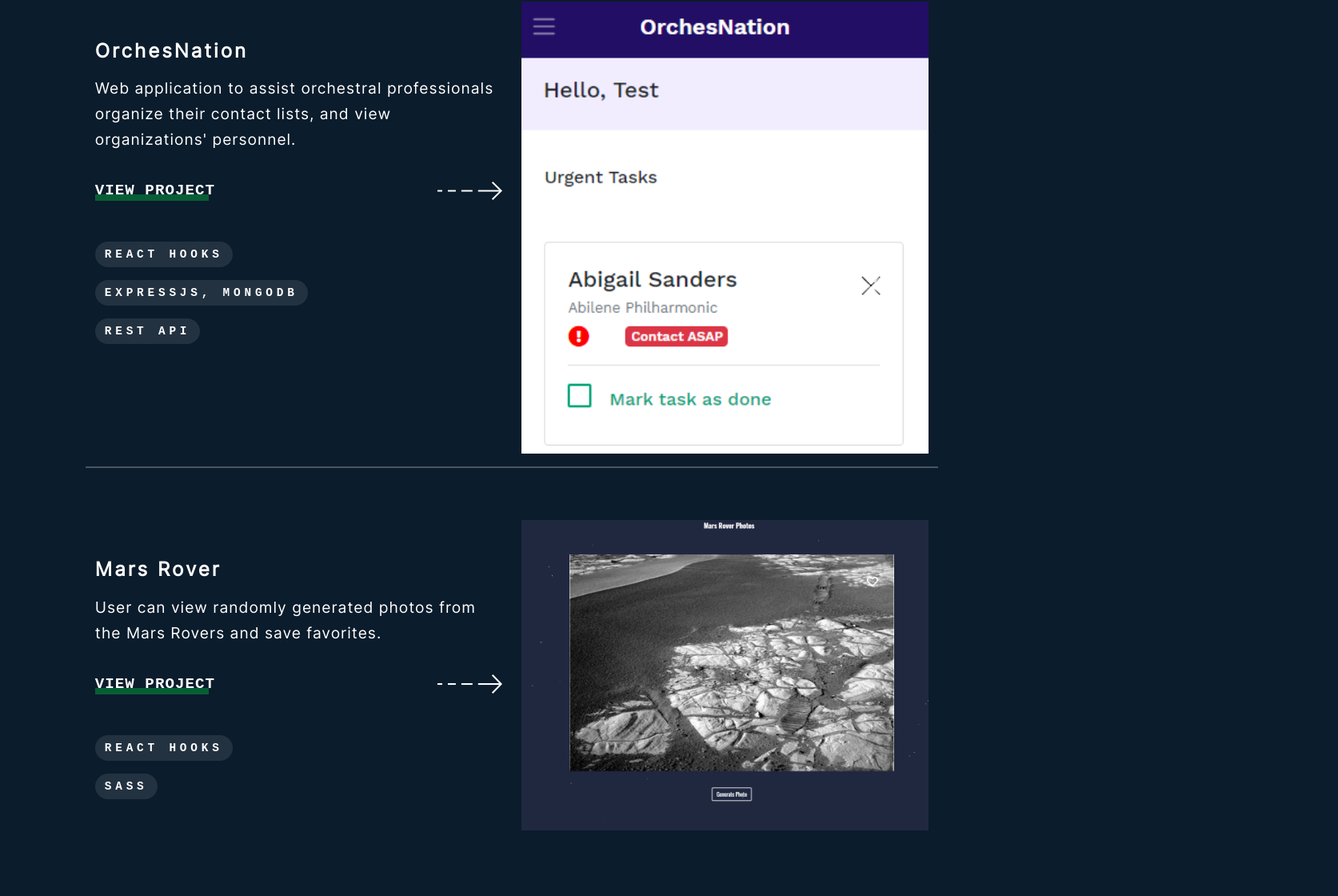
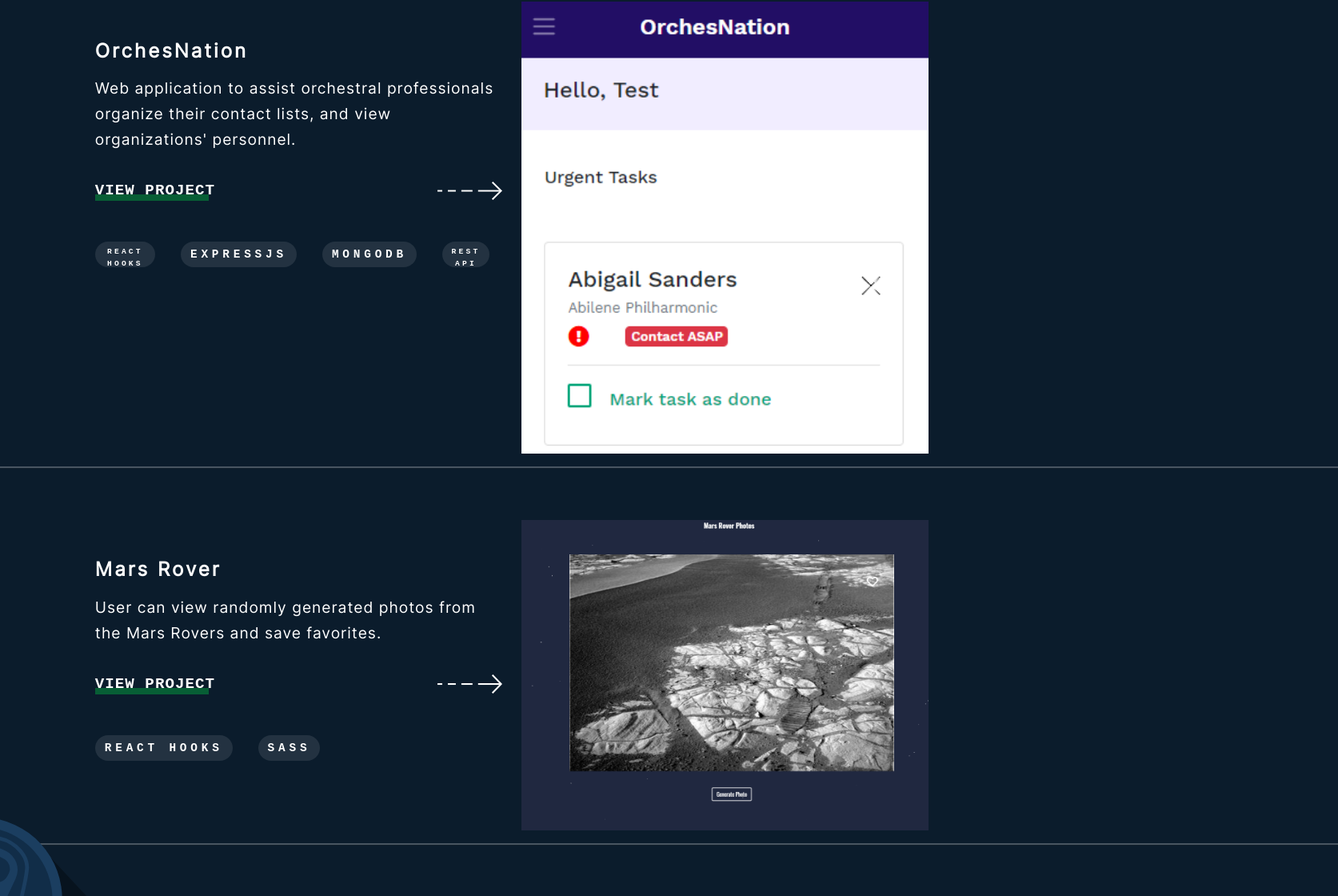
Before and after one commit to thecodingconductor/portfolio-reborn, a React (Create React App) app in the folder frontend/: page / in a window 1280 px wide. Shown: the part 1629-2749 px from the top of the page at 80% size, 1673 px wide, since content can reach past the window. Built offline with nearby package versions, Linux system fonts and the light colour scheme; a web font is replaced by a local one.

Commit message:
working on desktop view

```diff
--- a/frontend/src/components/DesktopFeaturedProjects.js
+++ b/frontend/src/components/DesktopFeaturedProjects.js
@@ -29,7 +29,7 @@ const DesktopFeaturedProjects = () => {
                     </p>
                     <img src={ArrowMobile} alt="View Project"></img>
                 </Container>
-                <Container className="projects-tags-container" fluid>
+                <Container className="projects-tags-container d-flex flex-row justify-content-start" fluid>
                     <Button className="project-tag">Vanilla Javascript</Button>
                     <Button className="project-tag">Flask Backend</Button>
                 </Container>
@@ -54,10 +54,11 @@ const DesktopFeaturedProjects = () => {
                     </p>
                     <img src={ArrowMobile} alt="View Project"></img>
                 </Container>
-                <Container className="projects-tags-container" fluid>
-                    <Button className="project-tag">React Hooks</Button>
-                    <Button className="project-tag">ExpressJS, MongoDB</Button>
-                    <Button className="project-tag">REST API</Button>
+                <Container className="projects-tags-container d-flex flex-row justify-content-start" fluid>
+                    <Button className="project-tag-hooks project-tag">React Hooks</Button>
+                    <Button className="project-tag">ExpressJS</Button>
+                    <Button className="project-tag">MongoDB</Button>
+                    <Button className="project-tag-rest project-tag">REST API</Button>
                 </Container>
               </Container>
               <Container className="desktop-project-right">
@@ -80,7 +81,7 @@ const DesktopFeaturedProjects = () => {
                     </p>
                     <img src={ArrowMobile} alt="View Project"></img>
                 </Container>
-                <Container className="projects-tags-container" fluid>
+                <Container className="projects-tags-container d-flex flex-row justify-content-start" fluid>
                 <Button className="project-tag">React Hooks</Button>
                     <Button className="project-tag">Sass</Button>
                 </Container>
@@ -91,6 +92,7 @@ const DesktopFeaturedProjects = () => {
               </Container>
            </Container>
 
+           <hr className="desktop-project-divider"></hr>
 
            {/* <Container className="orchesnation-container" fluid>
                 <h4>OrchesNation</h4>
@@ -128,10 +130,10 @@ const DesktopFeaturedProjects = () => {
                     <Button className="project-tag">React Hooks</Button>
                     <Button className="project-tag">Sass</Button>
                 </Container>
-           </Container>
+           </Container> */}
            <Container className="view-all-projects-container" fluid>
                 <img src={Can} alt="Can" className="can-image"></img>
-                <Container fluid style={{ height: '300px'}}>
+                <Container className="can-spacer" fluid>
 
                 </Container>
                 <Container className="view-projects-selector d-flex align-items-center justify-content-between" fluid>
@@ -141,7 +143,7 @@ const DesktopFeaturedProjects = () => {
                     </p>
                     <img src={ArrowMobile} alt="View Project"></img>
                 </Container>
-           </Container> */}
+           </Container>
        </Container>
     )
 }
--- a/frontend/src/custom.scss
+++ b/frontend/src/custom.scss
@@ -86,7 +86,8 @@ h1, h2, h3, h4, p {
 body {
     height: 100%;
     font-family: "Helvetica", sans-serif;
-    background: $very-dark-blue
+    background: $very-dark-blue;
+    overflow-x: hidden;
 }
 
 
@@ -517,6 +518,16 @@ hr {
   }
 }
 
+.desktop-project-divider {
+  margin-left: -500px;
+  margin-right: -500px;
+}
+
+.mobile-project-divider {
+  margin-left: -40px;
+  margin-right: -40px;
+}
+
 .view-projects-selector {
   margin-bottom: 4rem;
   height: 4rem;
@@ -556,7 +567,22 @@ hr {
   outline: none;
   border: none;
   margin-top: 1rem;
-  transition: none !important
+  transition: none !important;
+
+  @include lg {
+    margin: auto 1rem;
+  }
+}
+
+.project-tag-hooks, .project-tag-rest {
+  font-size: .6rem;
+  padding-left: .5rem;
+  padding-right: .5rem;
+  letter-spacing: .2rem;
+}
+
+.project-tag:first-of-type {
+  margin-left: 0;
 }
 
 .project-tag:active {
@@ -590,8 +616,22 @@ hr {
     top: 0;
     left: -10%;
     max-width: 100%;
+
+    @include lg {
+      left: -25%;
+      top: -75%;
+    }
   }
 
+}
+
+.can-spacer {
+
+  height: 300px;
+
+  @include lg {
+    height: 50px;
+  }
 }
 
 // Get in Touch
```
